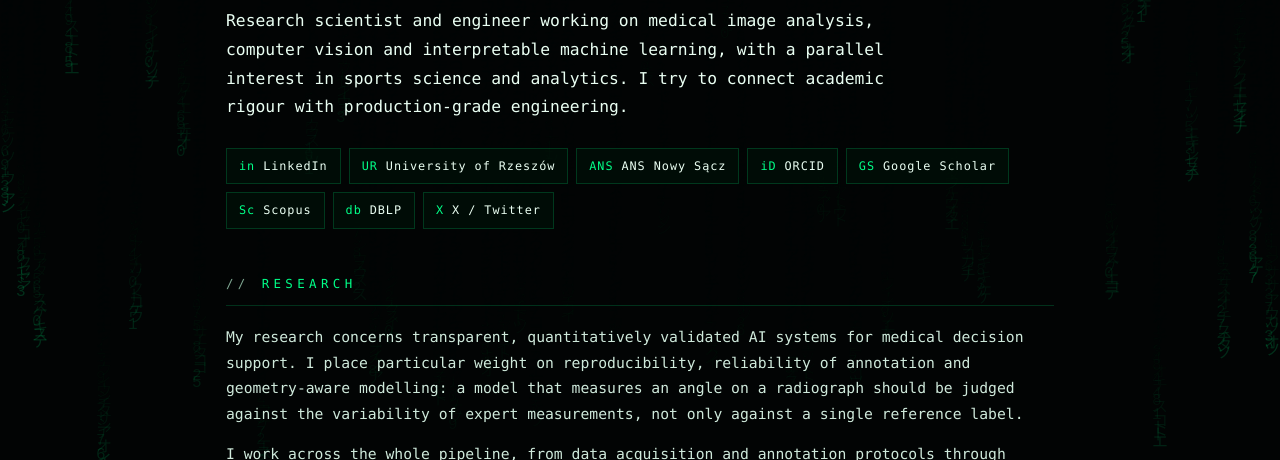
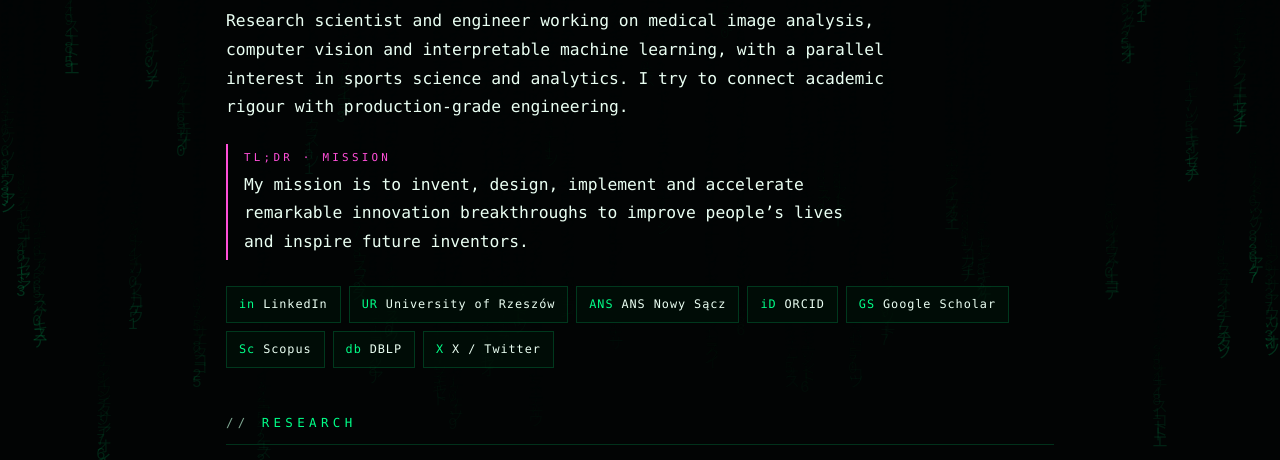
Before and after one commit to PrzemekPardel/pardel.pl, a plain HTML site: page about.html in a window 1280 px wide. Shown: the part 225-685 px from the top of the page. Drawn offline with Linux system fonts and the light colour scheme.

Commit message:
Add mission statement to About page

```diff
--- a/about.html
+++ b/about.html
@@ -200,6 +200,9 @@
     }
     .degree { color: var(--muted); font-size: 0.85rem; letter-spacing: 0.1em; }
     .lead { margin-top: 22px; font-size: 1.02rem; color: var(--head); max-width: 70ch; }
+    .mission { margin-top: 22px; padding: 4px 0 4px 16px; border-left: 2px solid var(--pink); max-width: 70ch; }
+    .mission .tag { display: block; font-size: 0.68rem; letter-spacing: 0.3em; text-transform: uppercase; color: var(--pink); margin-bottom: 4px; }
+    .mission p { margin: 0; font-size: 1.02rem; color: var(--head); }
 
     .links { display: flex; flex-wrap: wrap; gap: 8px; margin-top: 26px; }
     .links a {
@@ -264,6 +267,11 @@
       <p class="lead">Research scientist and engineer working on medical image analysis, computer vision and
         interpretable machine learning, with a parallel interest in sports science and analytics.
         I try to connect academic rigour with production-grade engineering.</p>
+      <div class="mission">
+        <span class="tag">TL;DR &middot; Mission</span>
+        <p>My mission is to invent, design, implement and accelerate remarkable innovation breakthroughs
+          to improve people’s lives and inspire future inventors.</p>
+      </div>
       <div class="links">
         <a href="https://www.linkedin.com/in/pardel/" rel="me noopener" target="_blank"><span>in</span> LinkedIn</a>
         <a href="https://www.ur.edu.pl/pl/pracownik/strony-pracownicze/przemyslaw-wiktor-pardel" rel="noopener" target="_blank"><span>UR</span> University of Rzeszów</a>
```
Also changed, not shown: llms.txt.
